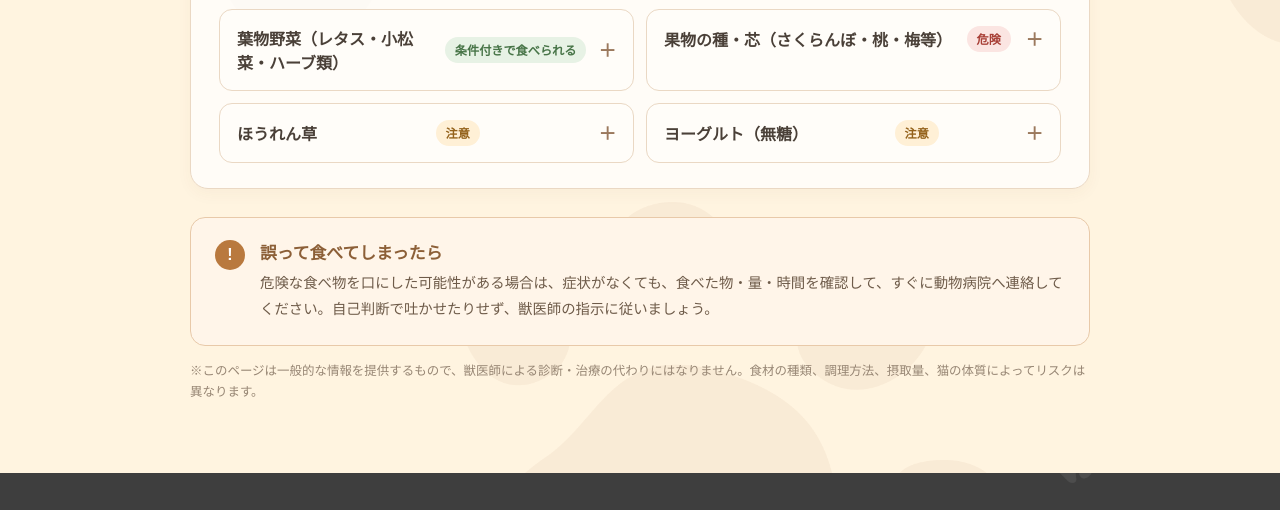
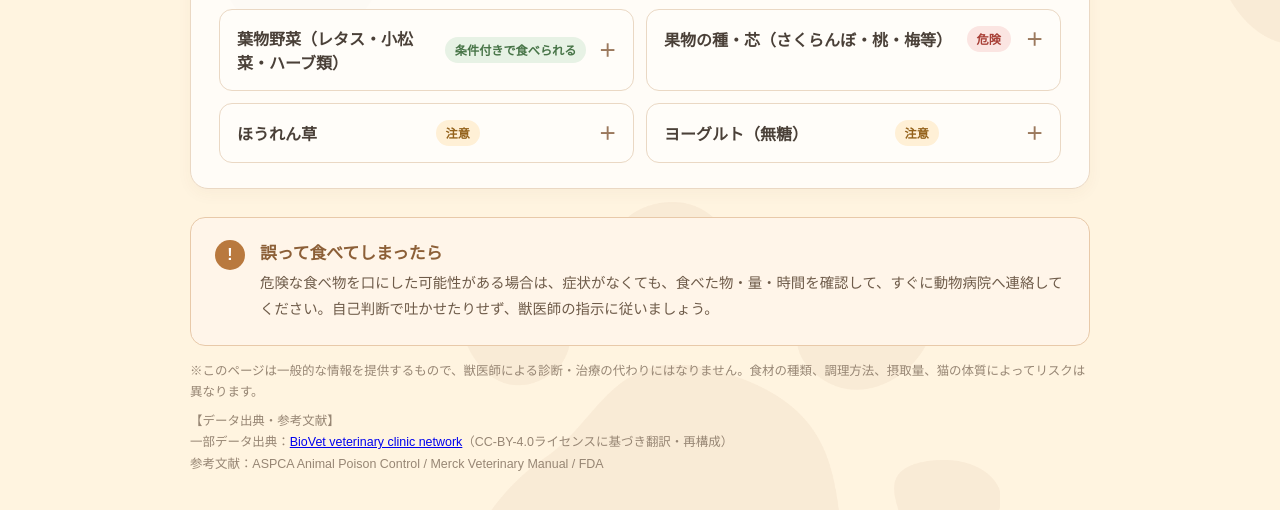
Before and after one commit to haya-ohara/cat-karte, a plain HTML site: page food_checker.html in a window 1280 px wide. Shown: the part 1958-2468 px from the top of the page. Drawn offline with Linux system fonts and the light colour scheme; a web font is replaced by a local one.

Commit message:
disease_listとfood_checkerに出典の記載

```diff
--- a/food_checker.html
+++ b/food_checker.html
@@ -83,6 +83,12 @@
         </aside>
 
         <p class="food-disclaimer">※このページは一般的な情報を提供するもので、獣医師による診断・治療の代わりにはなりません。食材の種類、調理方法、摂取量、猫の体質によってリスクは異なります。</p>
+
+        <p class="food-disclaimer" style="margin-top: 8px;">
+            【データ出典・参考文献】<br>
+            一部データ出典：<a href="https://bio.vet" target="_blank" rel="noopener noreferrer">BioVet veterinary clinic network</a>（CC-BY-4.0ライセンスに基づき翻訳・再構成）<br>
+            参考文献：ASPCA Animal Poison Control / Merck Veterinary Manual / FDA
+        </p>
     </main>
 
     <footer>
```
Also changed, not shown: disease_list.html (+5 -0 lines).
